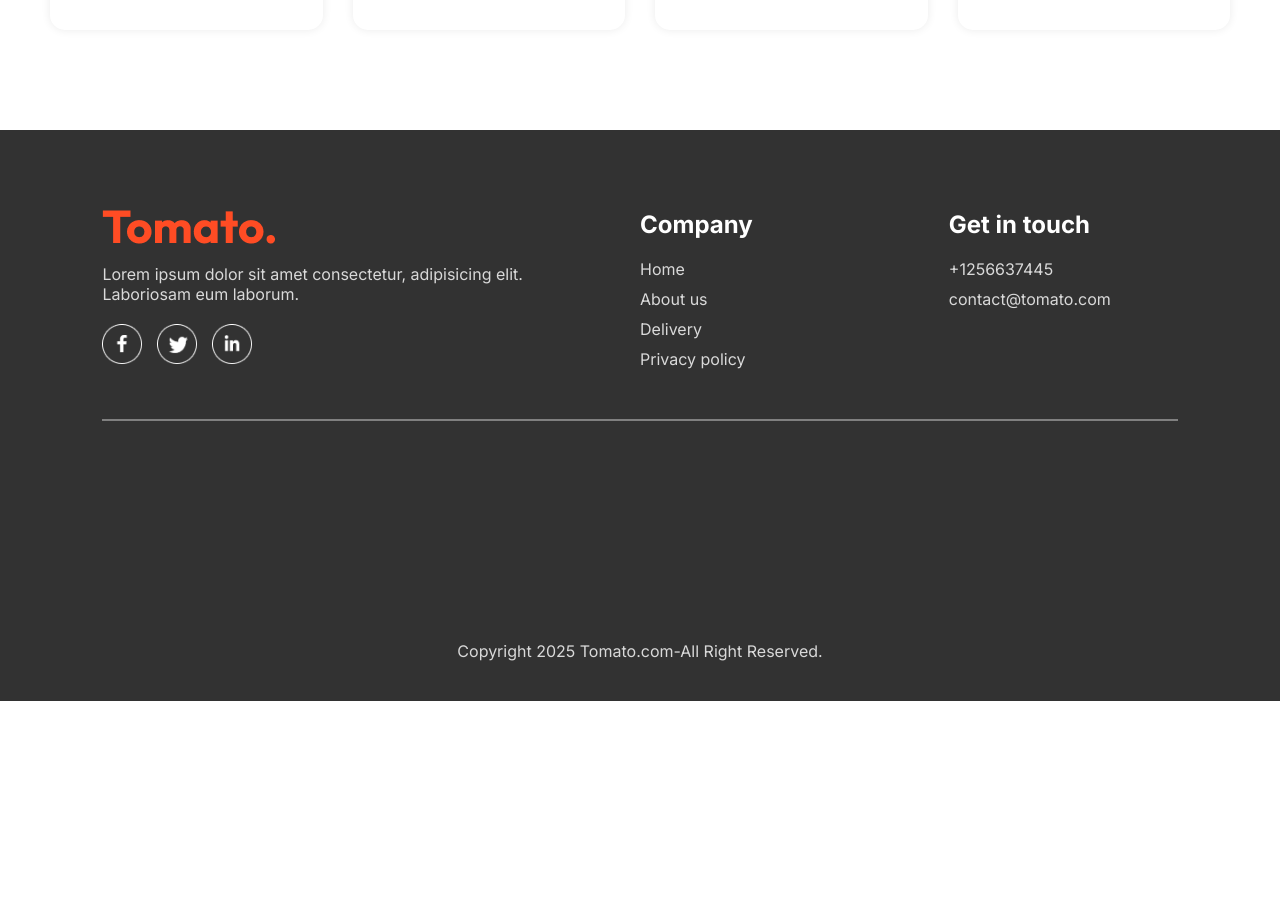
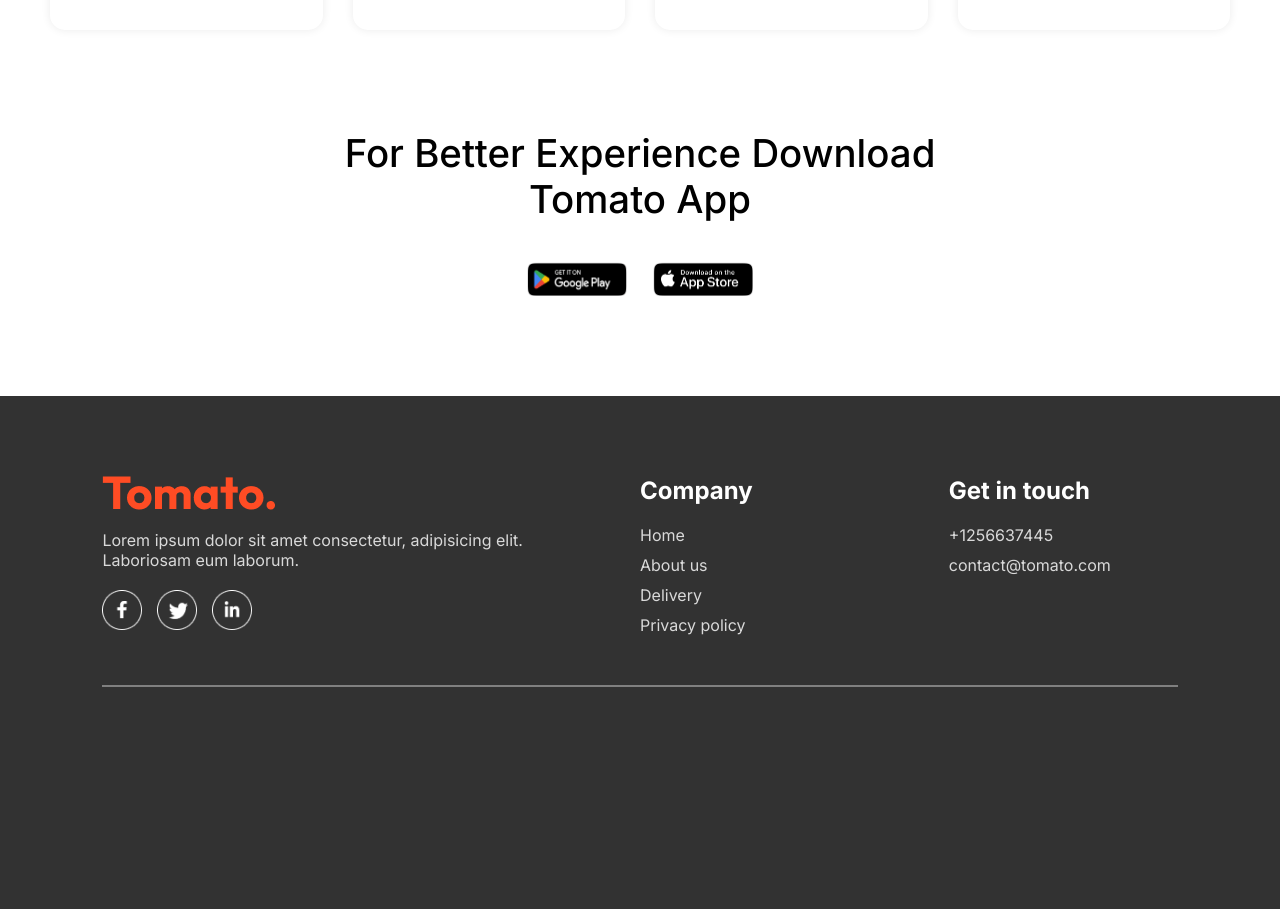
Before and after one commit to shadirahdari/FoodDelivery, a React (Vite) app: page / in a window 1280 px wide. Shown: the part 4346-5255 px from the top of the page. Before the commit the page ends 5047 px from the top, so only its background shows below. Built offline with nearby package versions, Linux system fonts and the light colour scheme; a web font is replaced by a local one.

Commit message:
added AppDownload Component

```diff
--- /dev/null
+++ b/src/Components/AppDownload/AppDownload.css
@@ -0,0 +1,22 @@
+.app-download{
+    margin: auto auto;
+    margin-top: 100px;
+    font-size: max(3vw, 20px);
+    text-align: center;
+    font-weight: 500;
+}
+.app-download-platforms{
+    display: flex;
+    justify-content: center;
+    gap: max(2vw,10px);
+    margin-top: 40px;
+}
+.app-download-platforms img{
+    width: max(30vw, 120px);
+    max-width: 100px;
+    transition: 0.5s;
+    cursor: pointer;
+}
+.app-download-platforms img:hover{
+    transform: scale(1.05);
+}
--- /dev/null
+++ b/src/Components/AppDownload/AppDownload.jsx
@@ -0,0 +1,18 @@
+import React from 'react'
+import'./AppDownload.css'
+import { assets } from '../../assets/assets'
+
+const AppDownload = () => {
+  return (
+    <div className='app-download' id='app-download' >
+    <p>For Better Experience Download <br/>
+    Tomato App</p>
+    <div className="app-download-platforms">
+        <img src={assets.play_store} alt="" />
+        <img src={assets.app_store  } alt="" />
+    </div>
+    </div>
+  )
+}
+
+export default AppDownload
--- a/src/Components/Pages/Home/Home.jsx
+++ b/src/Components/Pages/Home/Home.jsx
@@ -3,6 +3,7 @@
 import Header from '../../Header/Header'
 import ExploreMenu from '../../ExploreMenu/ExploreMenu'
 import FoodDisplay from '../../FoodDisplay/FoodDisplay'
+import AppDownload from '../../AppDownload/AppDownload'
 
 const Home = () => {
   const [category, setCategory]= useState("All");
@@ -11,6 +12,7 @@
       <Header/>
       <ExploreMenu category={category} setCategory={setCategory}/>
       <FoodDisplay category={category}/>
+      <AppDownload/>
 
     </div>
   )
```
